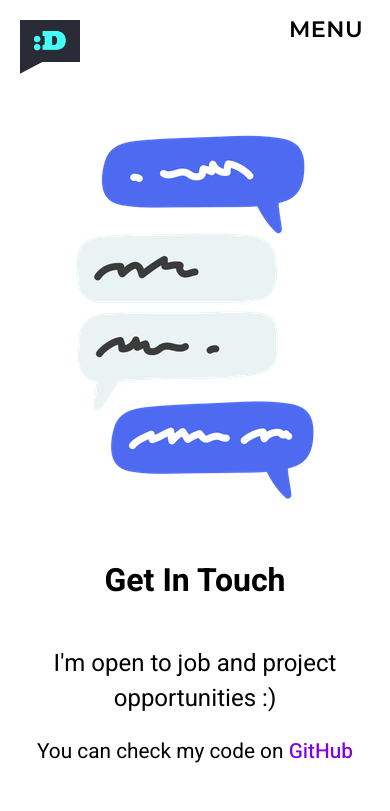
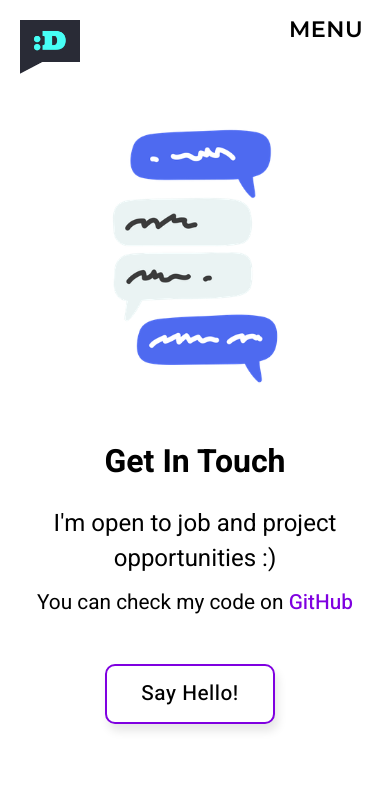
Before and after one commit to daaahailey/my_portfolio, a React (Create React App) app: page /my_portfolio/contact in a window 390 px wide. Shown: the top 811 px of the page. Built offline with nearby package versions, Linux system fonts and the light colour scheme.

Commit message:
responsive update

```diff
--- a/src/components/Navigation.js
+++ b/src/components/Navigation.js
@@ -51,7 +51,6 @@ const MenuBtn = styled.button`
     box-shadow: none;
     background-color: transparent;
     color: black;
-    font-weight: 500;
     transform: none;
   }
   &:active {
--- a/src/routes/Contact.js
+++ b/src/routes/Contact.js
@@ -27,29 +27,32 @@ const ContactFooter = styled.div`
 `;
 
 const ContactH2 = styled.h2`
-  font-size:
-`
+  font-weight: 400;
+   @media (max-width: 768px) {
+  margin: 3% 0;
+   }
+`;
 
 const Contact = () => {
   return (
     <div>
       <ContactContainer className="contact-container">
         <div className="img-container">
-          <img src={Chat} alt="chat-img" />
+          <img src={Chat} alt="chat-img" style={{width: "190px", marginBottom:"10px"}}/>
         </div>
         <div
           className="contact-text"
           style={{
-            margin: "3%",
+            margin: "4%",
             display: "flex",
             flexDirection: "column",
             alignItems: "center",
           }}
         >
-          <h1>Get In Touch</h1>
-          <h2 style={{ fontWeight: "400" }}>
+          <h1 style={{margin: "3% 0"}}>Get In Touch</h1>
+          <ContactH2>
             I'm open to job and project opportunities :)
-          </h2>
+          </ContactH2>
           <p style={{ fontSize: "1.3em", margin: "0" }}>
             You can check my code on
             <a
```
